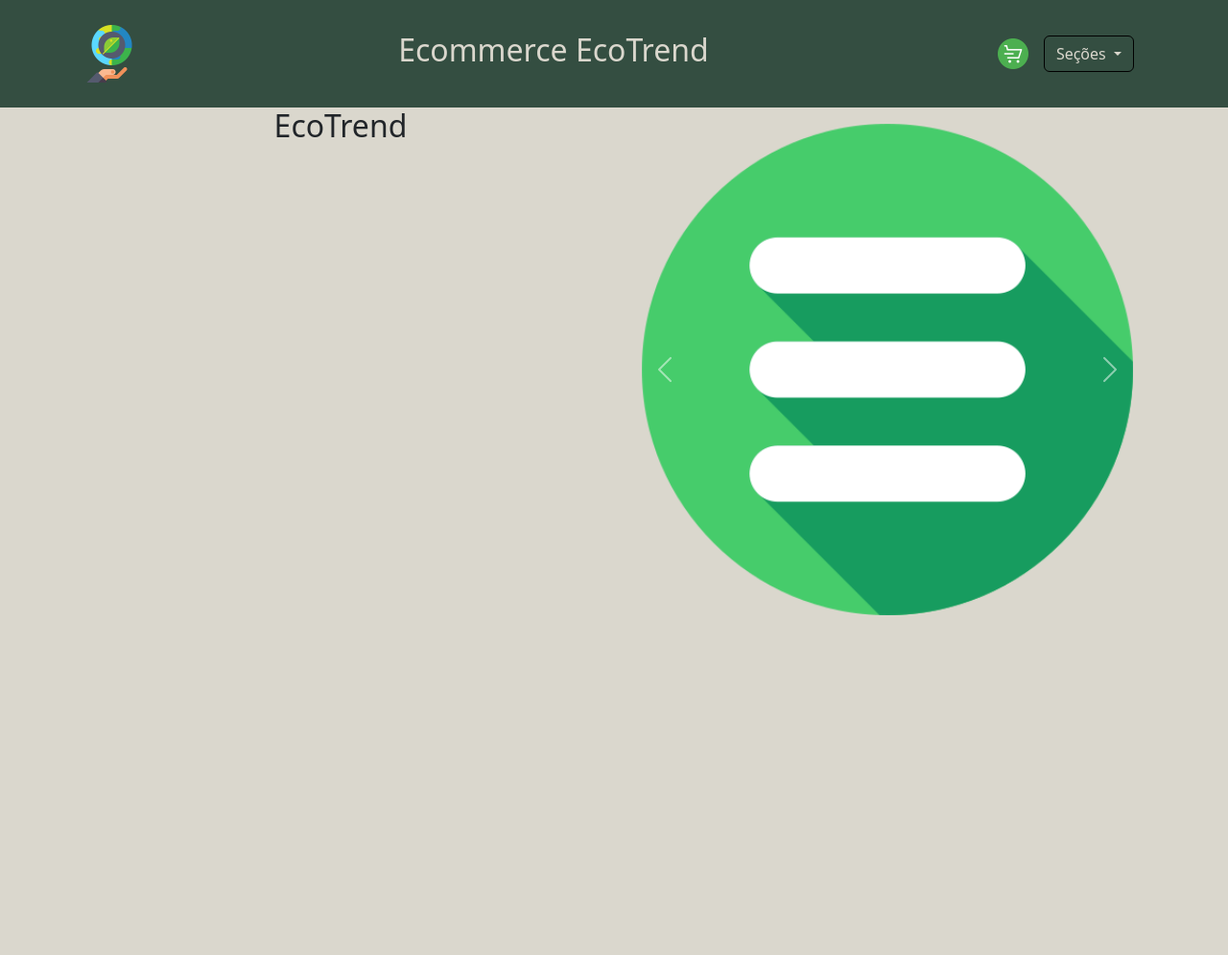
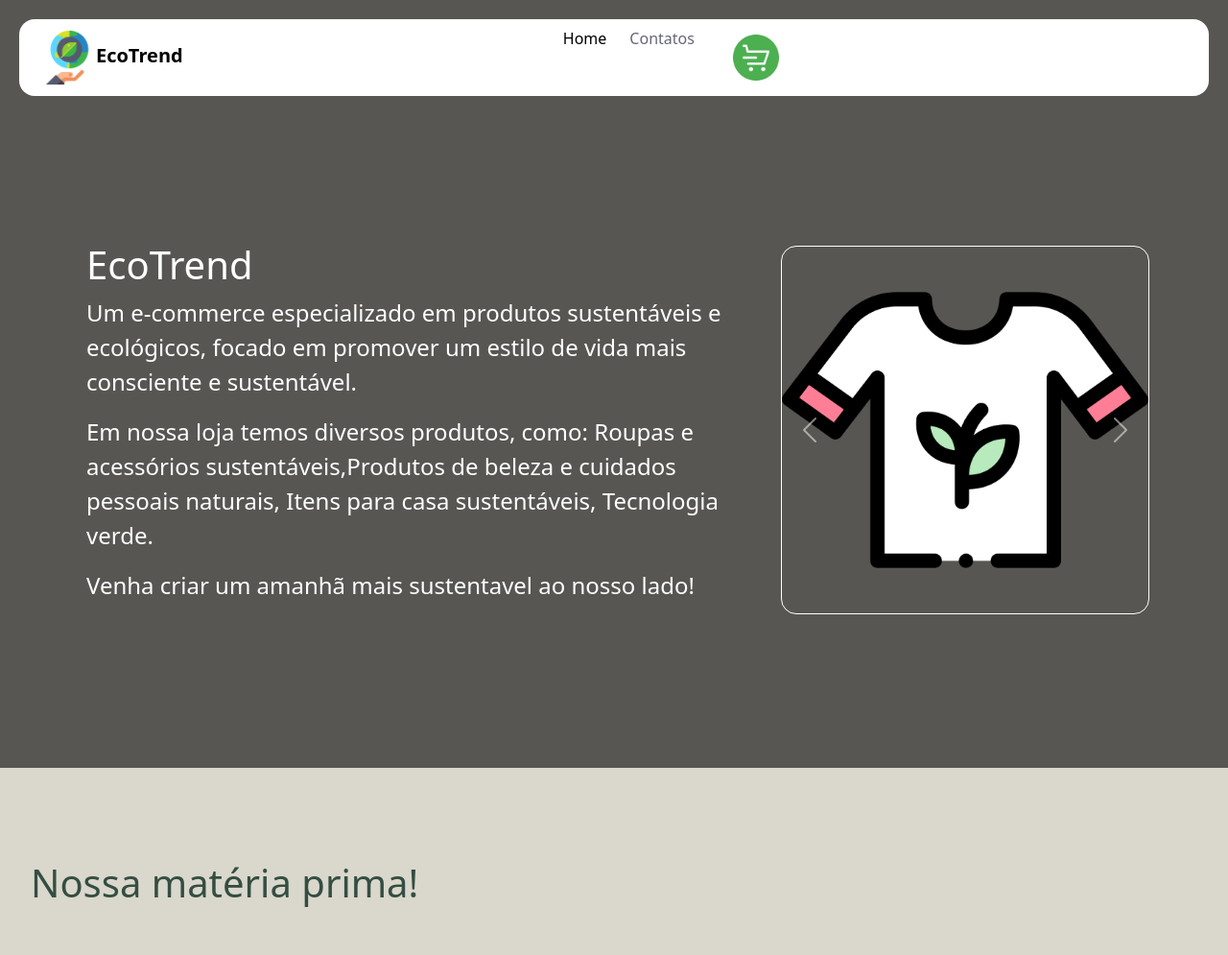
Before and after one commit to arthurgomes7/FrontEnd-CP4, a plain HTML site: page home.html in a window 1280 px wide. Shown: the top 995 px of the page at 96% size. Before the commit the page ends 800 px from the top, so only its background shows below. Drawn offline with nearby package versions, Linux system fonts and the light colour scheme.

Commit message:
Atualização de Home

```diff
--- a/home.html
+++ b/home.html
@@ -8,48 +8,56 @@
     <link rel="stylesheet" href="./style/home.css">
   </head>
   <body>
-    <header>
-        <nav class="navbar">
-            <div class="container">
-              <a class="navbar-brand" href="#">
-                <img src="assets/image/sustentabilidade.png" alt="Bootstrap" width="64" height="64">
-              </a>
-              <a class="navbar-brand" href="#">
-                <h2 class="titles">Ecommerce EcoTrend</h2>
-              </a>
-              <div class="nav_items">
-                <div class="nav_image"><img src="assets/image/carrinho-de-compras.png" alt="Bootstrap" width="32" height="32"></div>
-                <div class="dropdown">
-                    <a class="btn btn-secondary dropdown-toggle dropdown-menu-color" href="#" role="button" data-bs-toggle="dropdown" aria-expanded="false">
-                      Seções
-                    </a>
-                    <ul class="dropdown-menu">
-                      <li><a class="dropdown-item" href="#">Categorias</a></li>
-                      <li><a class="dropdown-item" href="#">Contatos action</a></li>
+    <nav class="navbar navbar-expand-lg fixed-top">
+      <div class="container-fluid">
+        <a class="navbar-brand me-auto" href="#"><img src="assets/image/sustentabilidade.png" alt="" width="60" height="60"><strong id="titl">EcoTrend</strong></a>
+        <button class="navbar-toggler" type="button" data-bs-toggle="offcanvas" data-bs-target="#offcanvasNavbar" aria-controls="offcanvasNavbar" aria-label="Toggle navigation">
+          <span class="navbar-toggler-icon"></span>
+        </button>
+        <div class="offcanvas offcanvas-end" tabindex="-1" id="offcanvasNavbar" aria-labelledby="offcanvasNavbarLabel">
+          <div class="offcanvas-header">
+            <h5 class="offcanvas-title" id="offcanvasNavbarLabel">Seções</h5>
+            <button type="button" class="btn-close" data-bs-dismiss="offcanvas" aria-label="Close"></button>
+          </div>
+          <div class="offcanvas-body">
+            <ul class="navbar-nav justify-content-center flex-grow-1 pe-3">
+              <li class="nav-item">
+                <a class="nav-link active" aria-current="page" href="#">Home</a>
+              </li>
+              <li class="nav-item">
+                <a class="nav-link mx-lg-2" href="#">Contatos</a>
+              </li>
+              <li class="nav-item">
+                <a class="nav-link mx-lg-2" href="#"><img src="assets/image/carrinho-de-compras.png" alt="" class="img-nav"></a>
+              </li>
             </ul>
           </div>
         </div>
       </div>
     </nav>
-    </header>
-    <main>
-        <div class="container text-center">
-            <div class="row">
-              <div class="col">
-                <h2>EcoTrend</h2>
-                <p></p>
+    <main class="main-section">
+      <div class="container d-flex align-items-center fs-1 text-white main-content">
+        <div class="main-text">
+          <h1>EcoTrend</h1>
+          <div class="main-paragraphs">
+            <p>Um e-commerce especializado em produtos sustentáveis e ecológicos, focado em promover um estilo de vida mais consciente e sustentável.
+            </p>
+            <p>Em nossa loja temos diversos produtos, como: Roupas e acessórios sustentáveis,Produtos de beleza e cuidados pessoais naturais, Itens para casa sustentáveis, Tecnologia verde.
+            </p>
           </div>
-              <div class="col">
+          <p>Venha criar um amanhã mais sustentavel ao nosso lado!</p>
+        </div>
+        <div class="main-image">
           <div id="carouselExample" class="carousel slide">
             <div class="carousel-inner">
               <div class="carousel-item active">
-                        <img src="assets/image/abrir-menu.png" class="d-block w-100" alt="...">
+                <img src="assets/image/camisa.png" class="d-block w-100" alt="...">
               </div>
               <div class="carousel-item">
-                        <img src="assets/image/cardapio.png" class="d-block w-100" alt="...">
+                <img src="assets/image/up-sustentabilidade.png" class="d-block w-100" alt="...">
               </div>
               <div class="carousel-item">
-                        <img src="assets/image/carrinho-de-compras.png" class="d-block w-100" alt="...">
+                <img src="assets/image/img-sustentavel.png" class="d-block w-100" alt="...">
               </div>
             </div>
             <button class="carousel-control-prev" type="button" data-bs-target="#carouselExample" data-bs-slide="prev">
@@ -63,8 +71,28 @@
           </div>
         </div>
       </div>
+    </main>
+    <section class="items-container">
+      <h1 id="materia-prima">Nossa matéria prima!</h1>
+      <div class="items-card">
+        <div class="card" style="width: 18rem;">
+          <img src="assets/image/algodao-organico.png" class="card-img-top" alt="...">
+          <div class="card-body">
+            <h5 class="card-title">Algodão Orgânico</h5>
+            <p class="card-text">Algodão orgânico é sustentável, livre de pesticidas e biodegradável, oferecendo conforto e menor impacto ambiental.</p>
+            <a href="#" class="btn btn-primary">Veja nossos produto feitos com Algodão Orgânico</a>
           </div>
-    </main>
+        </div>
+        <div class="card" style="width: 18rem;">
+          <img src="assets/image/bambu.png" class="card-img-top" alt="..." id="bambu">
+          <div class="card-body">
+            <h5 class="card-title">Bambu</h5>
+            <p class="card-text">Bambu é renovável, cresce rápido e sem pesticidas, sendo ideal para produtos sustentáveis e ecológicos.</p>
+            <a href="#" class="btn btn-primary">Veja nossos produto feitos com Bambu</a>
+          </div>
+        </div>
+      </div>
+    </section>
     <script src="https://cdn.jsdelivr.net/npm/bootstrap@5.3.3/dist/js/bootstrap.bundle.min.js" integrity="sha384-YvpcrYf0tY3lHB60NNkmXc5s9fDVZLESaAA55NDzOxhy9GkcIdslK1eN7N6jIeHz" crossorigin="anonymous"></script>
   </body>
 
--- a/style/home.css
+++ b/style/home.css
@@ -10,33 +10,125 @@
  --branco: #fff;
  --fonte: "Montserrat", sans-serif;
 }
-
 body{
     background-color: var(--bege);
 }
-nav{
-    background-color: var(--verde-04);
+#title{
+    padding: 1rem;
+    color: var(--verde-04);
+    font-size: 2rem;
 }
-.titles{
-    color: var(--bege);
+.navbar{
+    background-color: var(--branco);
+    height: 5rem;
+    margin: 1.25rem;
+    border-radius: 1rem;
+    padding: 0.5rem;
 }
-.nav_items{
+.img-nav{
+    width: 3rem;
+    height: 3rem;
+    margin: 0.5rem;
+}
+.navbar-toggler{
+    border: none;
+    font-size: 1.25rem;
+}
+.btn-close:focus, .navbar-toggler:focus{
+    box-shadow: none;
+    outline: none;
+}
+.nav-link{
+    color: #666777;
+    font-weight: 500;
+    position: relative;
+}
+.nav-link:hover, .nav-link.active{
+    color: var(--preto);
+
+}
+@media (min-widht: 991px){
+    .nav-link::before{
+        content: "";
+        position: absolute;
+        bottom: 0;
+        left: 50%;
+        transform: translateX(-50%);
+        width: 0;
+        height: 2px;
+        background-color: var(--verde-03);
+        visibility: hidden;
+        transition: 0.3s ease-in-out;
+    }
+    .nav-link:hover::before, .nav-link.active::before{
+        width: 100%;
+        visibility: visible;
+    }
+}
+main{
+    margin: 3rem 0 0 0;
+}
+.main-section::before{
+    background-color: rgba(0, 0, 0, 0.6);
+    content: "";
+    position: absolute;
+    top: 0;
+    right: 0;
+    bottom: 0;
+    left: 0;
+}
+.main-section .container{
+    height: 100vh;
+    z-index: 1;
+    position: relative;
+}
+.main-text{
+    font-size: 1.5rem;
+    padding: 0.5rem;
     display: flex;
-    flex-direction: row;
+    flex-direction: column;
+    justify-content: space-between;
+}
+.main-image{
+    width: 100%;
+    background-color: transparent;
+    border-radius: 1rem;
+    border: 1px solid var(--branco);
+}
+.main-content{
+    display: flex;
+    gap: 2rem;
+}
+.items-container{
+    margin: 0 1rem;
+}
+#materia-prima{
+    color: var(--verde-04);
+    padding: 3rem 1rem;
+}
+.items-card{
+    display: flex;
+    flex-direction: column;
+    gap: 1rem;
     align-items: center;
-    margin: 1rem;
 }
-.nav_image{
-    padding: 1rem;
+@media screen and (max-width: 890px){
+    .main-content{
+        flex-direction: column;
+    }
+    .main-text{
+        font-size: 1.2rem;
+    }
+    .main-image{
+        width: 70%;
+        padding: 2rem;
+    }
+    .main-section{
+        padding-top: 5rem;
+    }
 }
-.dropdown-menu-color{
-    background-color: var(--verde-04);
-    color: var(--bege);
-    border: 1px solid black;
+@media screen and (max-width: 1920px){
+    .items-card{
+        flex-direction: row;
+    }
 }
-.dropdown-menu{
-    background-color: var(--bege);
-}
-.dropdown-item:hover{
-    background-color: var(--branco);
-}
```
Also changed, not shown: assets/image/algodao-organico.png (added), assets/image/bambu.png (added), assets/image/camisa.png (added), assets/image/img-sustentavel.png (added), assets/image/up-sustentabilidade.png (added), 1 other file. Lines whose indentation alone changed are shown as unchanged.
